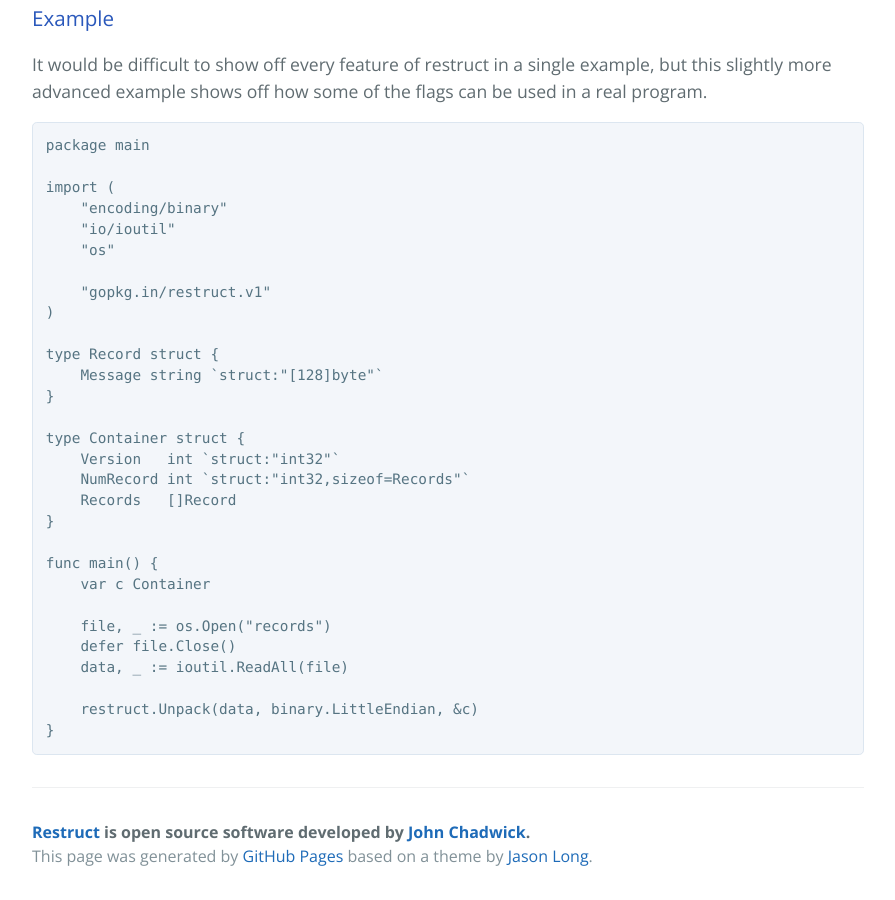
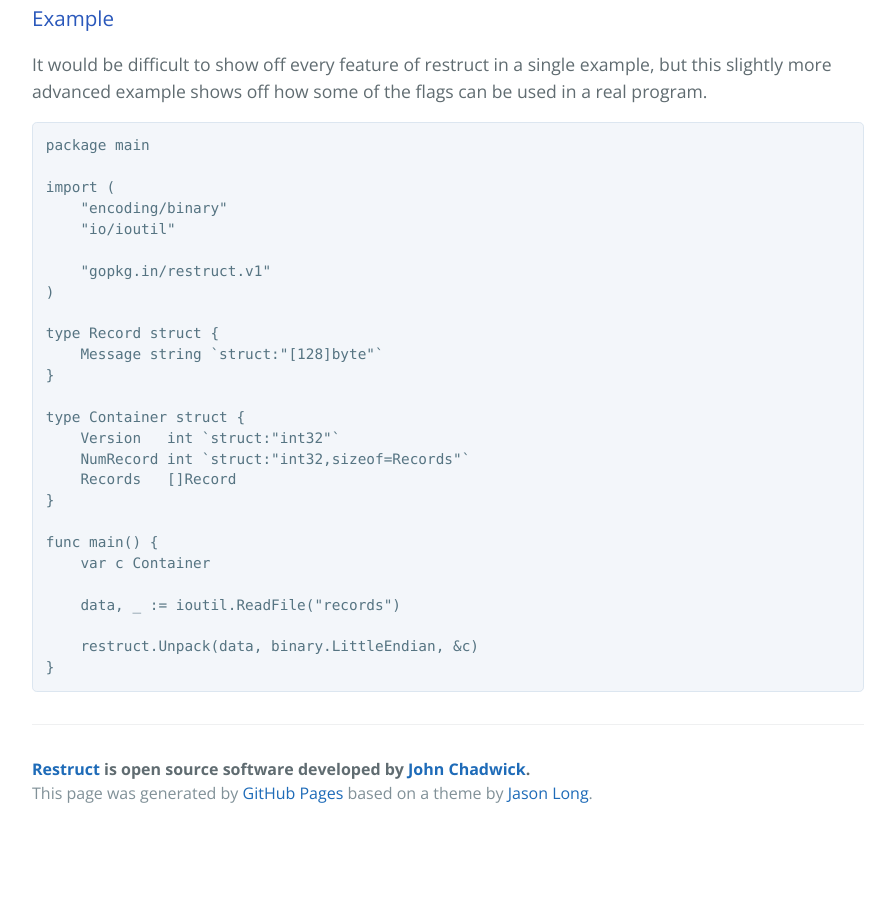
Before and after one commit to go-restruct/restruct, a website: page index.html in a window 1280 px wide. Shown: the part 2937-3837 px from the top of the page, without its empty margins (192-1087 px from the left). After the commit the page ends 3774 px from the top, so only its background shows below. Drawn offline with nearby package versions, Linux system fonts and the light colour scheme.

Commit message:
Simplify example per #22
Simplifies the example on the homepage based on feedback in issue #22. Thanks @mewmew.

```diff
--- a/index.html
+++ b/index.html
@@ -167,7 +167,6 @@ func main() {
 import (
     "encoding/binary"
     "io/ioutil"
-    "os"
 
     "gopkg.in/restruct.v1"
 )
@@ -185,9 +184,7 @@ type Container struct {
 func main() {
     var c Container
 
-    file, _ := os.Open("records")
-    defer file.Close()
-    data, _ := ioutil.ReadAll(file)
+    data, _ := ioutil.ReadFile("records")
 
     restruct.Unpack(data, binary.LittleEndian, &c)
 }
```
